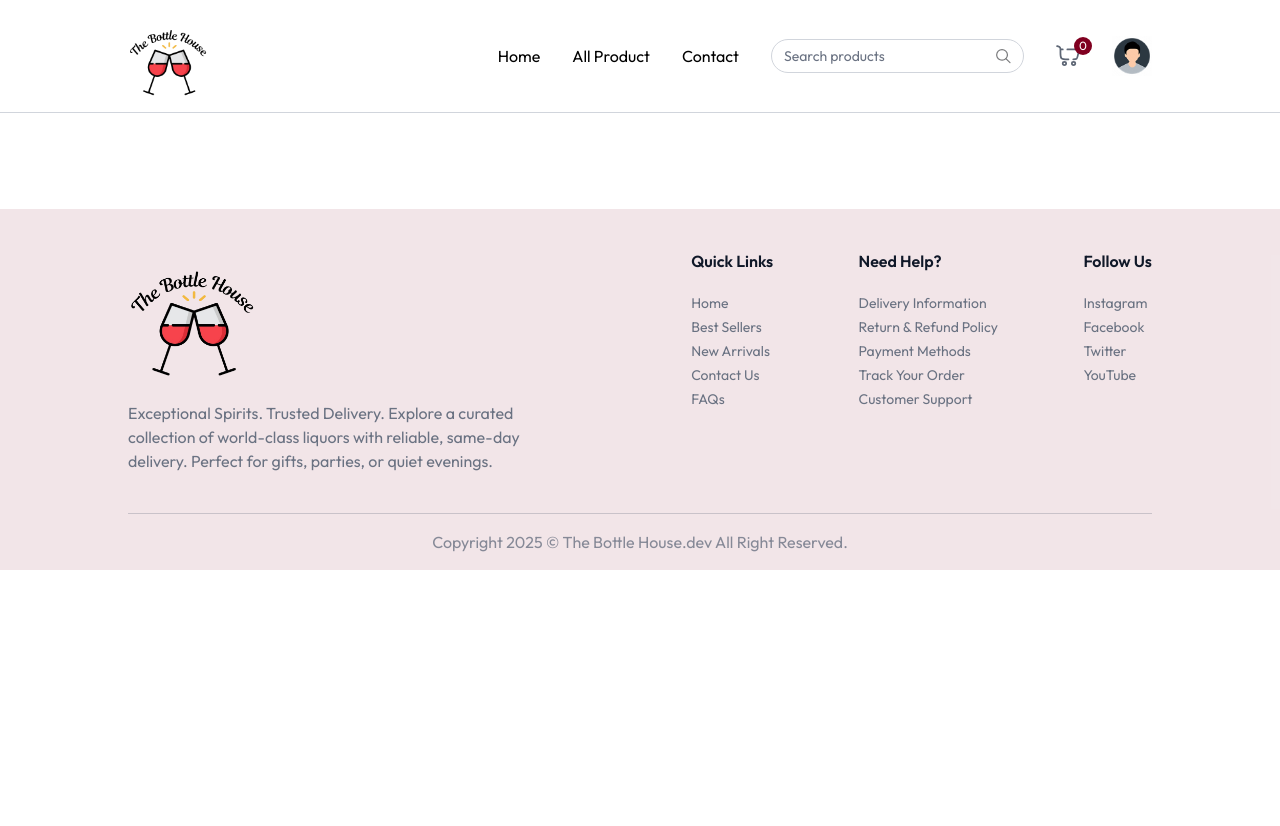
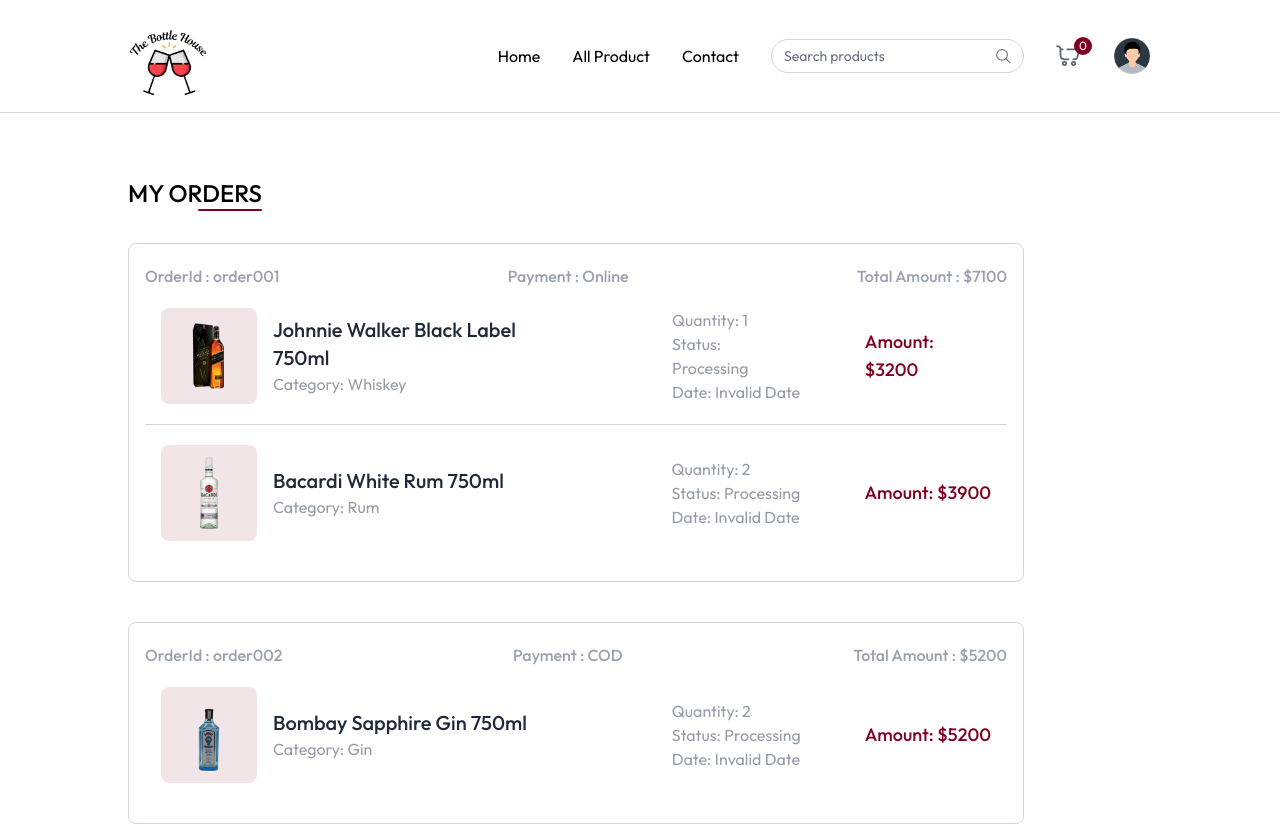
Before and after one commit to KavinduAmalka/LiquarShop, a React (Vite) app in the folder frontend/: page /my-orders in a window 1280 px wide. Shown: the top 826 px of the page. Before the commit the page ends 800 px from the top, so only its background shows below. Built offline with nearby package versions, Linux system fonts and the light colour scheme.

Commit message:
create my-orders page

```diff
--- a/frontend/src/App.jsx
+++ b/frontend/src/App.jsx
@@ -11,6 +11,7 @@
 import ProductDetails from './pages/ProductDetails'
 import Cart from './pages/Cart'
 import AddAddress from './pages/AddAddress'
+import MyOrders from './pages/MyOrders'
 
 const App = () => {
 
@@ -32,6 +33,7 @@
           <Route path='/products/:category/:id' element={<ProductDetails/>} />
           <Route path='/cart' element={<Cart/>} />
           <Route path='/add-address' element={<AddAddress/>} />
+          <Route path='/my-orders' element={<MyOrders/>} />
         </Routes>
       </div>
       {!isSellerPath &&<Footer/>}
--- a/frontend/src/assets/assets.js
+++ b/frontend/src/assets/assets.js
@@ -345,4 +345,22 @@
     createdAt: "2025-06-30T12:30:00.000Z",
     updatedAt: "2025-06-30T12:35:00.000Z",
   },
+  {
+    _id: "order002",
+    userId: "user5678",
+    items: [
+      {
+        product: dummyProducts[3],
+        quantity: 2,
+        _id: "item004",
+      },
+    ],
+    amount: 5200,
+    address: dummyAddress[0],
+    status: "Processing",
+    paymentType: "COD",
+    isPaid: true,
+    createdAt: "2025-06-30T12:30:00.000Z",
+    updatedAt: "2025-06-30T12:35:00.000Z",
+  },
 ];
--- /dev/null
+++ b/frontend/src/pages/MyOrders.jsx
@@ -0,0 +1,67 @@
+import React, { useEffect, useState } from 'react'
+import { useAppContext } from '../context/AppContext'
+import { dummyOrders } from '../assets/assets'
+
+const MyOrders = () => {
+
+  const [myOrders, setMyOrders] = useState([])
+  const {currency} = useAppContext()
+
+  const fetchMyOrders = async () => {
+    setMyOrders(dummyOrders)
+  }
+
+  useEffect(()=>{
+    fetchMyOrders()
+  },[])
+
+  return (
+    <div className='mt-16 pb-16'>
+      <div className='flex flex-col items-end w-max mb-8'>
+       <p className='text-2xl font-medium uppercase'>My orders</p>
+       <div className='w-16 h-0.5 bg-primary rounded-full'></div>
+      </div>
+      {myOrders.map((order, index) => (
+        <div key={index} className='border border-gray-300 rounded-lg mb-10 p-4 py-5 max-w-4xl'>
+          <p className='flex justify-between md:items-center text-gray-400 md:font-medium max-md:flex-col'>
+            <span>OrderId : {order._id}</span>
+            <span>Payment : {order.paymentType}</span>
+            <span>Total Amount : {currency}{order.amount}</span>
+          </p>
+          {order.items.map((item, index)=>(
+            <div key={index}
+            className={`relative bg-white text-gray-500/70 ${
+              order.items.length !== index + 1 && "border-b"
+            } border-gray-300 flex flex-col md:flex-row md:items-center justify-between p-4 py-5 md:gap-16 w-full max-w-4xl`}>
+             <div className='flex items-center mb-4 md:mb-0'>
+              <div className='bg-primary/10 p-4 rounded-lg w-24 h-24 flex items-center justify-center'>
+               <img src={item.product.image[0]} alt="" className='h-18  '/>
+              </div>
+              <div className='ml-4'>
+                <h2 className='text-xl font-medium text-gray-800'>
+                  {item.product.name}
+                </h2>
+                <p>Category: {item.product.category}</p>
+              </div>
+             </div>
+
+             <div className='flex flex-col md:flex-row md:items-center gap-0 md:gap-16'>
+             <div className='flex flex-col justify-center md:ml-8 mb-4 md:mb-0'>
+               <p>Quantity: {item.quantity || "1"}</p>
+               <p>Status: {order.status}</p>
+               <p>Date: {new Date(order.createAt).toLocaleDateString()}</p>
+             </div>
+             <p className='text-primary text-lg font-medium'>
+              Amount: {currency}{item.product.offerPrice * item.quantity}
+             </p>
+             </div>
+
+            </div>
+          ))}
+        </div>
+      ))}
+    </div>
+  )
+}
+
+export default MyOrders
```
